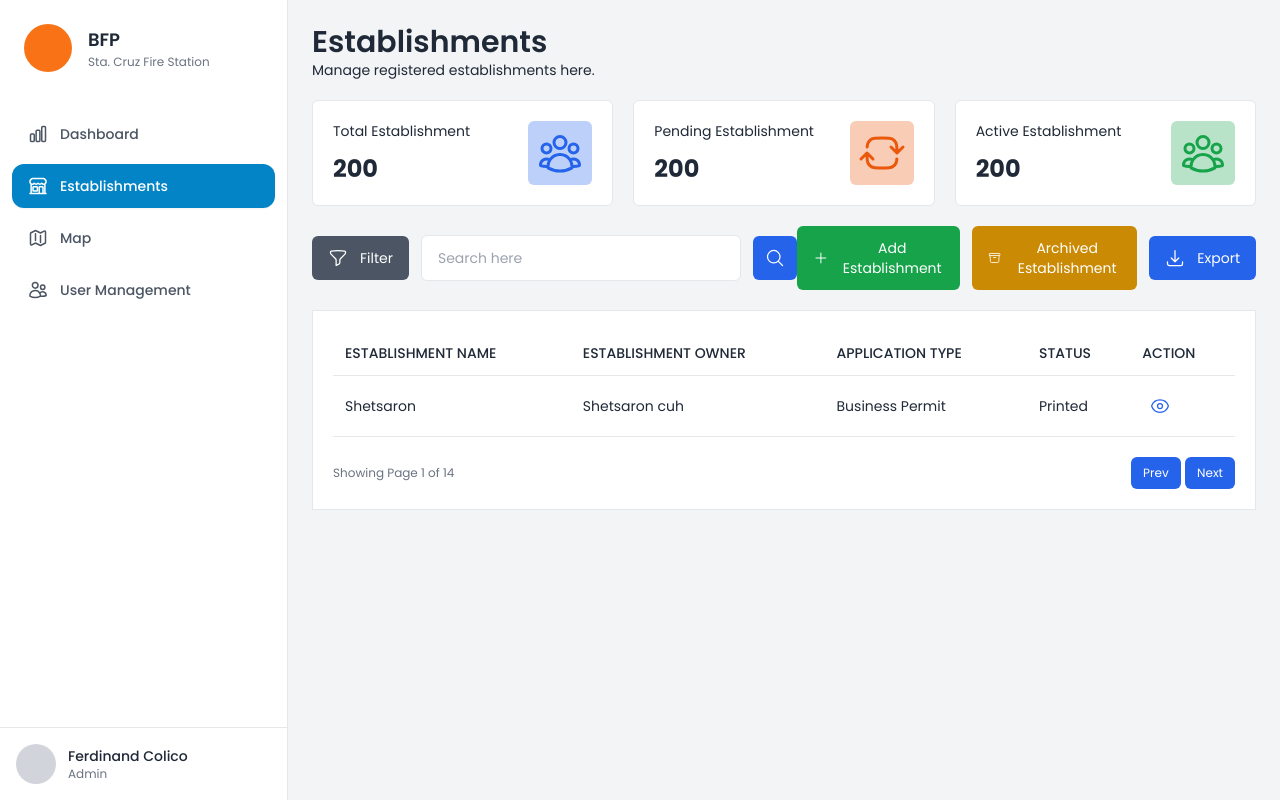
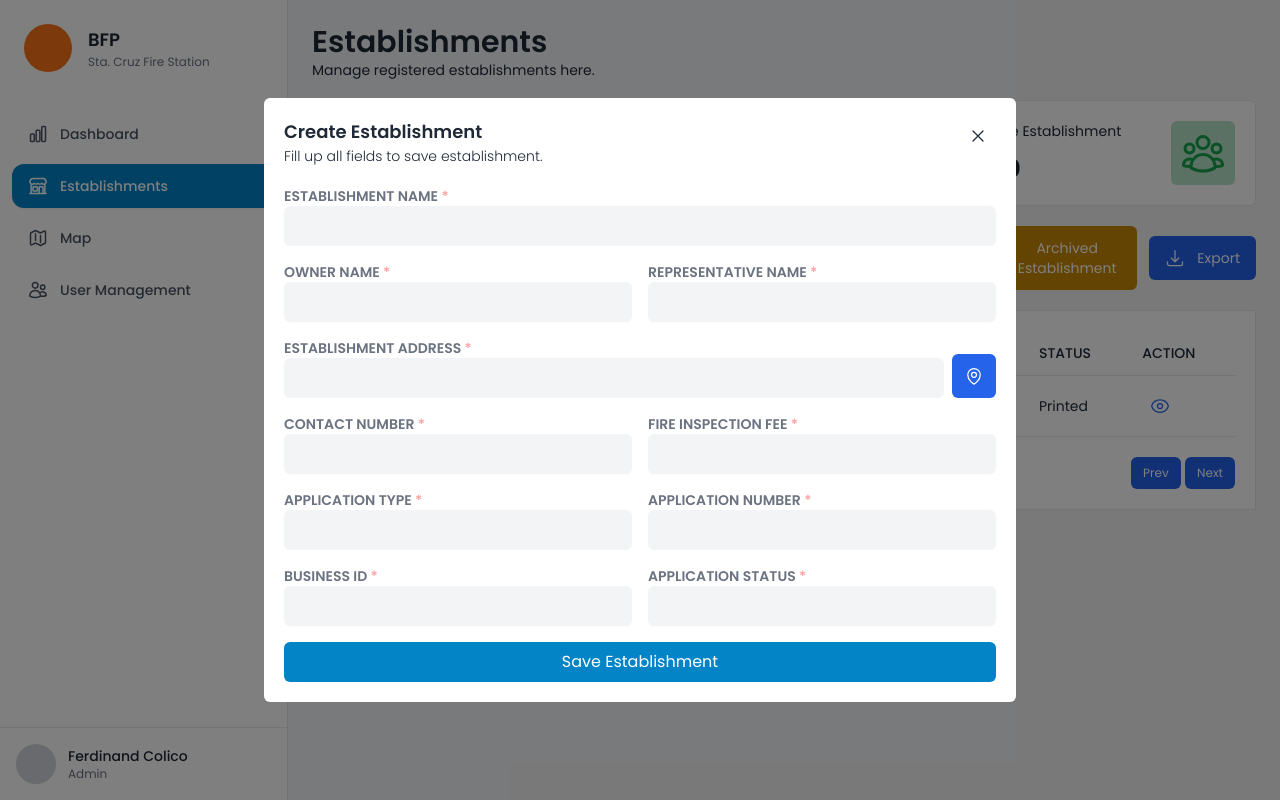
Before and after one commit to coliks/fses, a Flask app: page /admin/establishments in a window 1280 px wide. Run offline with Flask 3, Linux system fonts and the light colour scheme; style sheets or scripts are compiled from the project's sources; some web fonts are replaced.

Commit message:
Initialize add establishment modal

```diff
--- /dev/null
+++ b/website/templates/components/add_establishment_modal.html
@@ -0,0 +1,117 @@
+<div class="fixed inset-0 bg-black/50 flex items-center justify-center">
+  <div class="bg-white p-5 rounded-md min-w-[700px]">
+    <div class="flex items-start justify-between">
+      <div class="flex flex-col items-start">
+        <span class="text-lg font-semibold">Create Establishment</span>
+        <span class="text-sm font-light"
+          >Fill up all fields to save establishment.</span
+        >
+      </div>
+      <button class="p-2 hover:bg-gray-100">
+        <svg
+          xmlns="http://www.w3.org/2000/svg"
+          fill="none"
+          viewBox="0 0 24 24"
+          stroke-width="1.5"
+          stroke="currentColor"
+          class="size-5"
+        >
+          <path
+            stroke-linecap="round"
+            stroke-linejoin="round"
+            d="M6 18 18 6M6 6l12 12"
+          />
+        </svg>
+      </button>
+    </div>
+    <form action="" class="grid grid-cols-2 mt-5 gap-4">
+      <div class="col-span-2 flex flex-col">
+        <label for="" class="text-sm font-semibold text-gray-500"
+          >ESTABLISHMENT NAME <span class="text-red-300">*</span></label
+        >
+        <input type="text" class="bg-gray-100 px-4 py-2 rounded-md" />
+      </div>
+      <div class="col-span-1 flex flex-col">
+        <label for="" class="text-sm font-semibold text-gray-500"
+          >OWNER NAME <span class="text-red-300">*</span></label
+        >
+        <input type="text" class="bg-gray-100 px-4 py-2 rounded-md" />
+      </div>
+      <div class="col-span-1 flex flex-col">
+        <label for="" class="text-sm font-semibold text-gray-500"
+          >REPRESENTATIVE NAME <span class="text-red-300">*</span></label
+        >
+        <input type="text" class="bg-gray-100 px-4 py-2 rounded-md" />
+      </div>
+      <div class="col-span-2 flex items-end gap-2">
+        <div class="flex flex-col w-full">
+          <label for="" class="text-sm font-semibold text-gray-500"
+            >ESTABLISHMENT ADDRESS <span class="text-red-300">*</span></label
+          >
+          <input type="text" class="bg-gray-100 px-4 py-2 rounded-md" />
+        </div>
+        <button class="bg-blue-600 p-3 text-white rounded-md">
+          <svg
+            xmlns="http://www.w3.org/2000/svg"
+            fill="none"
+            viewBox="0 0 24 24"
+            stroke-width="1.5"
+            stroke="currentColor"
+            class="size-5"
+          >
+            <path
+              stroke-linecap="round"
+              stroke-linejoin="round"
+              d="M15 10.5a3 3 0 1 1-6 0 3 3 0 0 1 6 0Z"
+            />
+            <path
+              stroke-linecap="round"
+              stroke-linejoin="round"
+              d="M19.5 10.5c0 7.142-7.5 11.25-7.5 11.25S4.5 17.642 4.5 10.5a7.5 7.5 0 1 1 15 0Z"
+            />
+          </svg>
+        </button>
+      </div>
+      <div class="col-span-1 flex flex-col">
+        <label for="" class="text-sm font-semibold text-gray-500"
+          >CONTACT NUMBER <span class="text-red-300">*</span></label
+        >
+        <input type="text" class="bg-gray-100 px-4 py-2 rounded-md" />
+      </div>
+      <div class="col-span-1 flex flex-col">
+        <label for="" class="text-sm font-semibold text-gray-500"
+          >FIRE INSPECTION FEE <span class="text-red-300">*</span></label
+        >
+        <input type="text" class="bg-gray-100 px-4 py-2 rounded-md" />
+      </div>
+      <div class="col-span-1 flex flex-col">
+        <label for="" class="text-sm font-semibold text-gray-500"
+          >APPLICATION TYPE <span class="text-red-300">*</span></label
+        >
+        <input type="text" class="bg-gray-100 px-4 py-2 rounded-md" />
+      </div>
+      <div class="col-span-1 flex flex-col">
+        <label for="" class="text-sm font-semibold text-gray-500"
+          >APPLICATION NUMBER <span class="text-red-300">*</span></label
+        >
+        <input type="text" class="bg-gray-100 px-4 py-2 rounded-md" />
+      </div>
+      <div class="col-span-1 flex flex-col">
+        <label for="" class="text-sm font-semibold text-gray-500"
+          >BUSINESS ID <span class="text-red-300">*</span></label
+        >
+        <input type="text" class="bg-gray-100 px-4 py-2 rounded-md" />
+      </div>
+
+      <div class="col-span-1 flex flex-col">
+        <label for="" class="text-sm font-semibold text-gray-500"
+          >APPLICATION STATUS <span class="text-red-300">*</span></label
+        >
+        <input type="text" class="bg-gray-100 px-4 py-2 rounded-md" />
+      </div>
+      <button class="bg-sky-600 rounded-md text-white px-4 py-2 col-span-2">
+        Save Establishment
+      </button>
+    </form>
+  </div>
+</div>
--- a/website/templates/shared/establishment_management.html
+++ b/website/templates/shared/establishment_management.html
@@ -260,4 +260,6 @@
   </div>
 </div>
 
+{% include 'components/add_establishment_modal.html' %}
+
 {% endblock %}
```
